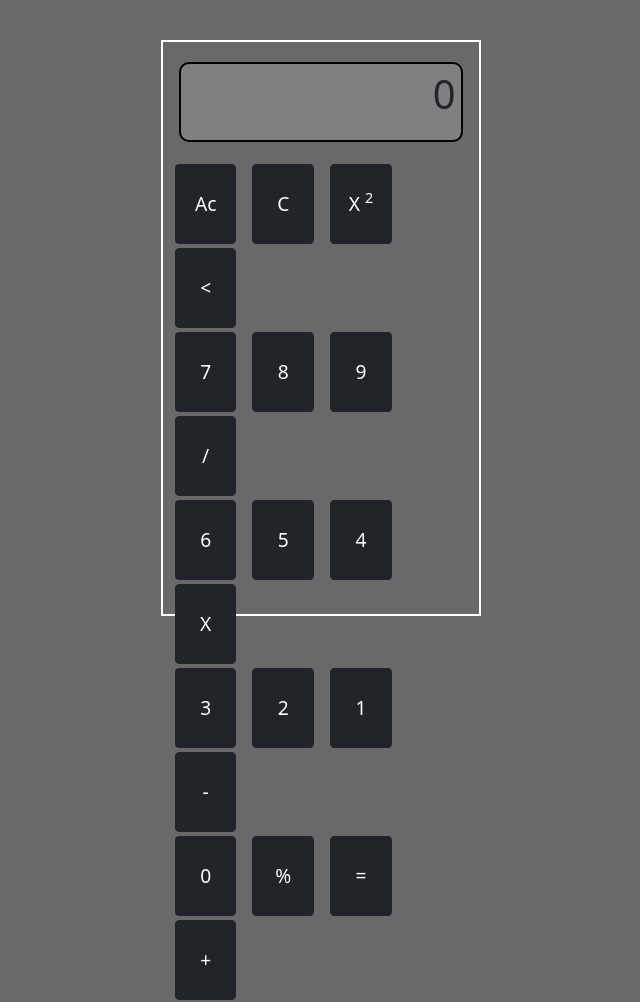
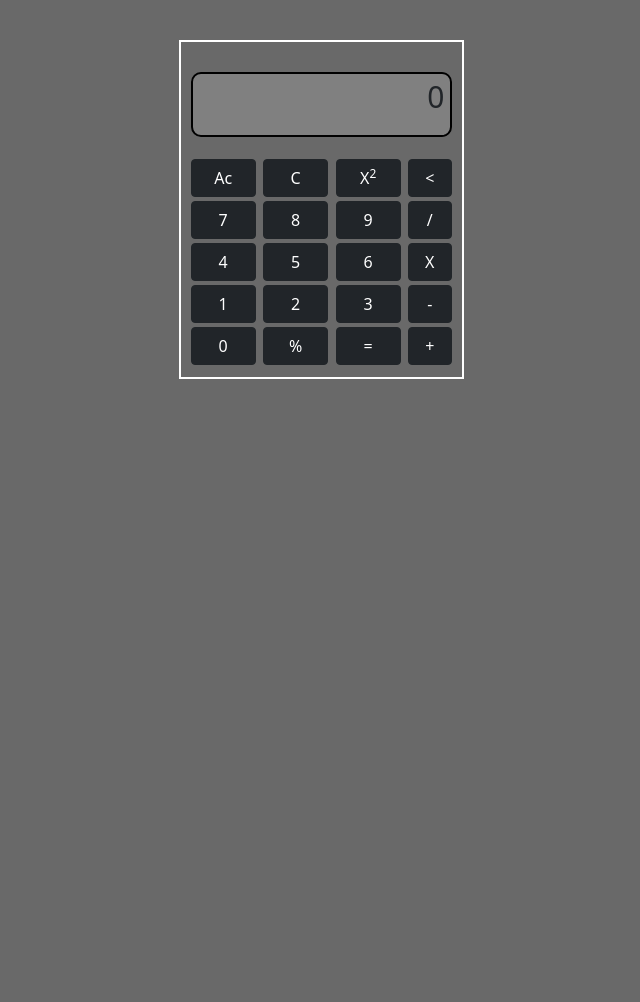
Before and after one commit to dipu528447/SimpleCalculator, a plain HTML site: page index.html in a window 1280 px wide. Shown: the whole page, without its empty margins (319-959 px from the left). After the commit the page ends 800 px from the top, so only its background shows below. Drawn offline with nearby package versions, Linux system fonts and the light colour scheme.

Commit message:
updated calculator

```diff
--- a/index.html
+++ b/index.html
@@ -11,42 +11,46 @@
     <link rel="stylesheet" href="style.css">
 </head>
 <body>
-    <div class="main">
-        <div class="screen">
+    <div class="container">
+        <div class="row">
+            <div class="main col-sm-12 col-md-3">
+                <div class="screen col">
                     <p id="screen_1">0</p>
                 </div>
-        <div class="button">
-            <div class="row">
-                <button class="btn btn-dark col-md-3" onclick="buttonAction('Ac')">Ac</button>
-                <button class="btn btn-dark col-md-3" onclick="buttonAction('C')">C</button>
-                <button class="btn btn-dark col-md-3" onclick="buttonAction('X 2')">X <sup>2</sup></button>
-                <button class="btn btn-dark col-md-3" onclick="buttonAction('<')"><</button>
+                <div class="row justify-content-between g-0">
+                    <button class="btn btn-dark col-3" onclick="buttonAction('Ac')">Ac</button>
+                    <button class="btn btn-dark col-3" onclick="buttonAction('C')">C</button>
+                    <button class="btn btn-dark col-3" onclick="buttonAction('X 2')">X<sup>2</sup></button>
+                    <button class="btn btn-dark col-2" onclick="buttonAction('<')"><</button>
+
                 </div>
-            <div class="row">
-                <button class="btn btn-dark col-md-3" onclick="buttonAction('7')">7</button>
-                <button class="btn btn-dark col-md-3" onclick="buttonAction('8')">8</button>
-                <button class="btn btn-dark col-md-3" onclick="buttonAction('9')">9</button>
-                <button class="btn btn-dark col-md-3" onclick="buttonAction('/')">/</button>
+                <div class="row justify-content-between g-0">
+                    <button class="btn btn-dark col-3" onclick="buttonAction('7')">7</button>
+                    <button class="btn btn-dark col-3" onclick="buttonAction('8')">8</button>
+                    <button class="btn btn-dark col-3" onclick="buttonAction('9')">9</button>
+                    <button class="btn btn-dark col-2" onclick="buttonAction('/')">/</button>
                 </div>
-            <div class="row">
-                <button class="btn btn-dark col-md-3" onclick="buttonAction('6')">6</button>
-                <button class="btn btn-dark col-md-3" onclick="buttonAction('5')">5</button>
-                <button class="btn btn-dark col-md-3" onclick="buttonAction('4')">4</button>
-                <button class="btn btn-dark col-md-3" onclick="buttonAction('X')">X</button>
+                <div class="row justify-content-between g-0">
+                    <button class="btn btn-dark col-3" onclick="buttonAction('4')">4</button>
+                    <button class="btn btn-dark col-3" onclick="buttonAction('5')">5</button>
+                    <button class="btn btn-dark col-3" onclick="buttonAction('6')">6</button>
+                    <button class="btn btn-dark col-2" onclick="buttonAction('X')">X</button>
                 </div>
-            <div class="row">
-                <button class="btn btn-dark col-md-3" onclick="buttonAction('3')">3</button>
-                <button class="btn btn-dark col-md-3" onclick="buttonAction('2')">2</button>
-                <button class="btn btn-dark col-md-3" onclick="buttonAction('1')">1</button>
-                <button class="btn btn-dark col-md-3" onclick="buttonAction('-')">-</button>
+                <div class="row justify-content-between g-0">
+                    <button class="btn btn-dark col-3" onclick="buttonAction('1')">1</button>
+                    <button class="btn btn-dark col-3" onclick="buttonAction('2')">2</button>
+                    <button class="btn btn-dark col-3" onclick="buttonAction('3')">3</button>
+                    <button class="btn btn-dark col-2" onclick="buttonAction('-')">-</button>
                 </div>
-            <div class="row">
-                <button class="btn btn-dark col-md-3" onclick="buttonAction('0')">0</button>
-                <button class="btn btn-dark col-md-3" onclick="buttonAction('%')">%</button>
-                <button class="btn btn-dark col-md-3" onclick="buttonAction('=')">=</button>
-                <button class="btn btn-dark col-md-3" onclick="buttonAction('+')">+</button>
+                <div class="row justify-content-between g-0">
+                    <button class="btn btn-dark col-3" onclick="buttonAction('0')">0</button>
+                    <button class="btn btn-dark col-3" onclick="buttonAction('%')">%</button>
+                    <button class="btn btn-dark col-3" onclick="buttonAction('=')">=</button>
+                    <button class="btn btn-dark col-2" onclick="buttonAction('+')">+</button>
                 </div>
             </div>
+        </div>
+
     </div>
     <script src="https://cdn.jsdelivr.net/npm/bootstrap@5.1.3/dist/js/bootstrap.bundle.min.js" integrity="sha384-ka7Sk0Gln4gmtz2MlQnikT1wXgYsOg+OMhuP+IlRH9sENBO0LRn5q+8nbTov4+1p" crossorigin="anonymous"></script>
     <script src="script.js"></script>
--- a/script.js
+++ b/script.js
@@ -36,10 +36,10 @@ function buttonAction(pressedButton)
             screen = firstOperand - secondOperand;
         }
         else if(operation == '*'){
-            screen = firstOperand * secondOperand;
+            screen = (firstOperand * secondOperand).toFixed(3);
         }
         else if(operation == '/'){
-            screen = firstOperand / secondOperand;
+            screen = (firstOperand / secondOperand).toFixed(3);
         }
         else if(operation == '%'){
             screen = firstOperand % secondOperand;
@@ -61,6 +61,9 @@ function buttonAction(pressedButton)
     updateScreen();
 }
 function updateScreen() {
-    document.getElementById("screen_1").innerText = screen;
+    if(screen<999999999999999 || screen=='Infinity'){
+        document.getElementById("screen_1").innerText = screen;
+    }
+
 }
 updateScreen();
--- a/style.css
+++ b/style.css
@@ -1,30 +1,13 @@
 .screen{
-    width: 90%;
-    height: 10vh;
     background: gray;
     margin: 20px auto;
     border: 2px solid black;
     border-radius: 10px;
 }
 .main{
-    width:25%;
-    height: 72vh;
     border: 2px solid white;
     margin: 40px auto;
-}
-.btn{
-    width:20%;
-    height:10vh;
-    margin:2px 8px;
-    font-size: larger;
-
-}
-.button{
-    margin: auto;
-    width:90%;
-    height: 55vh;
-    /* border: 2px solid black; */
-
+    padding: 10px;
 }
 body{
     background-color: dimgray
@@ -32,7 +15,8 @@ body{
 #screen_1{
     text-align: right;
     width:98%;
-    height: 9vh;
-    font-size: 40px;
-
+    font-size: 30px;
 }
+.btn{
+    margin:2px 0px;
+}
```
Lines whose indentation alone changed are shown as unchanged.
